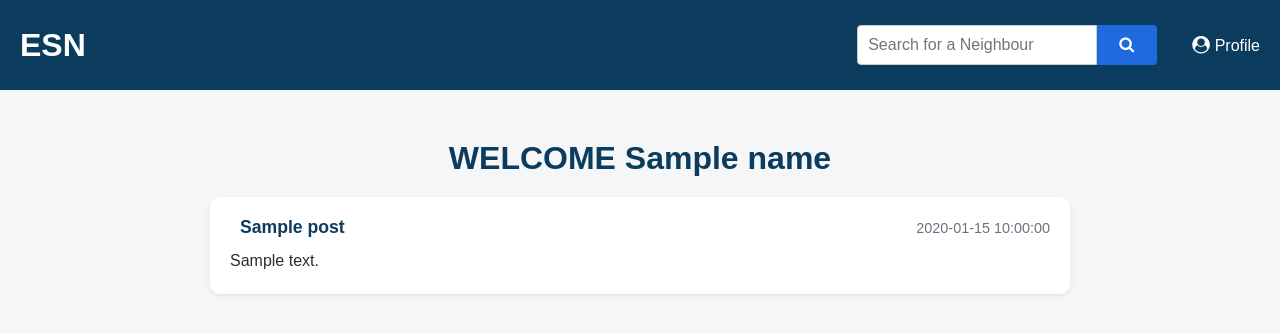
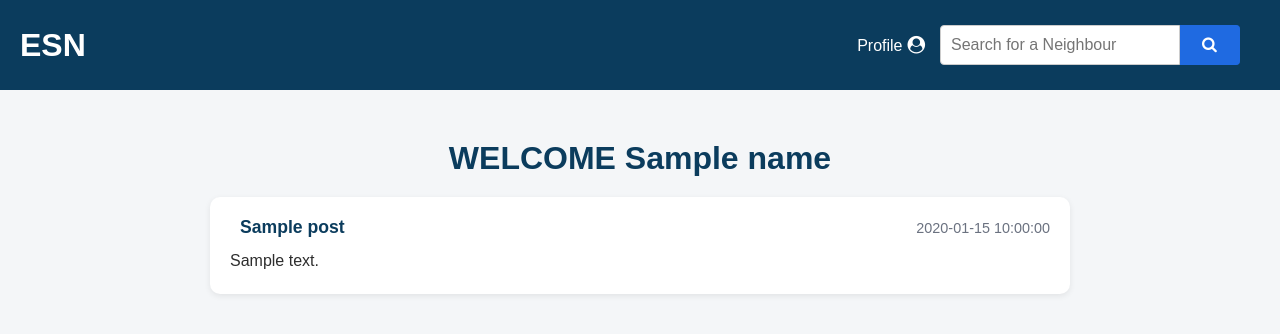
Before and after one commit to Boadelta/EstateNetwork, a Flask app: template templates/estateNet.html in a window 1280 px wide. Shown: the top 334 px of the page. Run offline with Flask 3, Linux system fonts and the light colour scheme; the template is opened without the code that fills it: most values are stand-ins (such as "Sample title", 1, 10 or a date in 2020); parts of the project's set-up code (start-up, migrations or seed data) failed here and were passed over.

Commit message:
nextCommit

```diff
--- a/templates/estateNet.html
+++ b/templates/estateNet.html
@@ -44,6 +44,11 @@
         z-index: 10;
         padding: 0 20px;
       }
+      #mySty{
+          display:flex;
+          width:100%;
+
+        }
 
       .logo {
         color: #fff;
@@ -52,7 +57,6 @@
       }
 
       form.search {
-        margin-left: auto;
         margin-right: 20px;
         display: flex;
         width: 300px;
@@ -86,7 +90,8 @@
         color: #fff;
         font-size: 32px;
         cursor: pointer;
-        margin-left: 15px;
+        margin-left: auto;
+        margin-right:15px;
         display: flex;
         align-items: center;
         gap: 8px;
@@ -150,7 +155,7 @@
         margin-bottom:20px;
       }
 
-      /* ✅ ONLY MOBILE FIXES (no layout changes) */
+
       @media (max-width: 768px) {
 
         header {
@@ -207,7 +212,16 @@
 
   <body>
     <header>
+
       <a href="{{url_for('index')}}"><h3 class="logo">ESN</h3></a>
+
+        <div class="profile">
+        <a class="profileLink" href="{{url_for('viewProfile')}}">
+          <span>Profile</span>
+          <i class="fa fa-user-circle"></i>
+        </a>
+      </div>
+
 
       <form action="{{url_for('search_user')}}" method="post" class="search">
         <input name="search" type="search" id="searchItem" placeholder="Search for a Neighbour">
@@ -216,12 +230,7 @@
         </button>
       </form>
 
-      <div class="profile">
-        <a class="profileLink" href="{{url_for('viewProfile')}}">
-          <i class="fa fa-user-circle"></i>
-          <span>Profile</span>
-        </a>
-      </div>
+
     </header>
 
     <div class="container">
```
Also changed, not shown: 1 other file.
